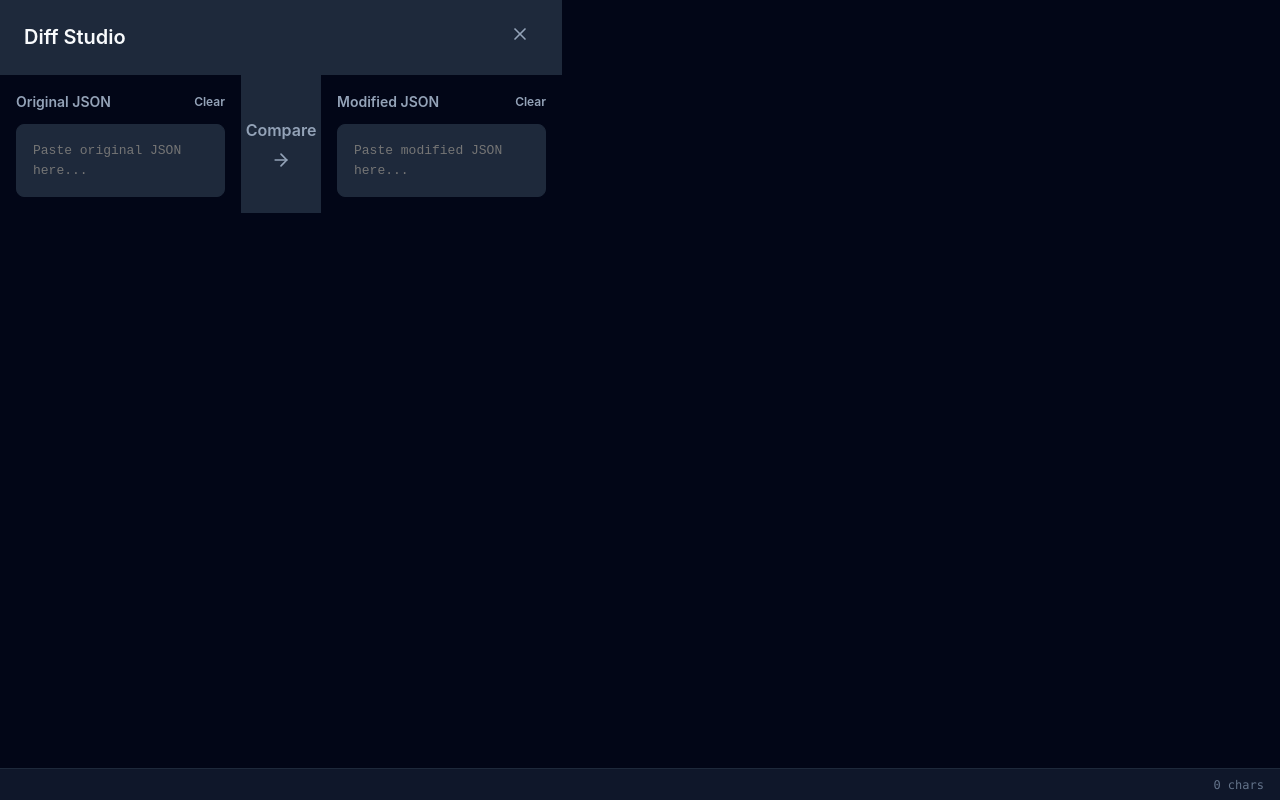
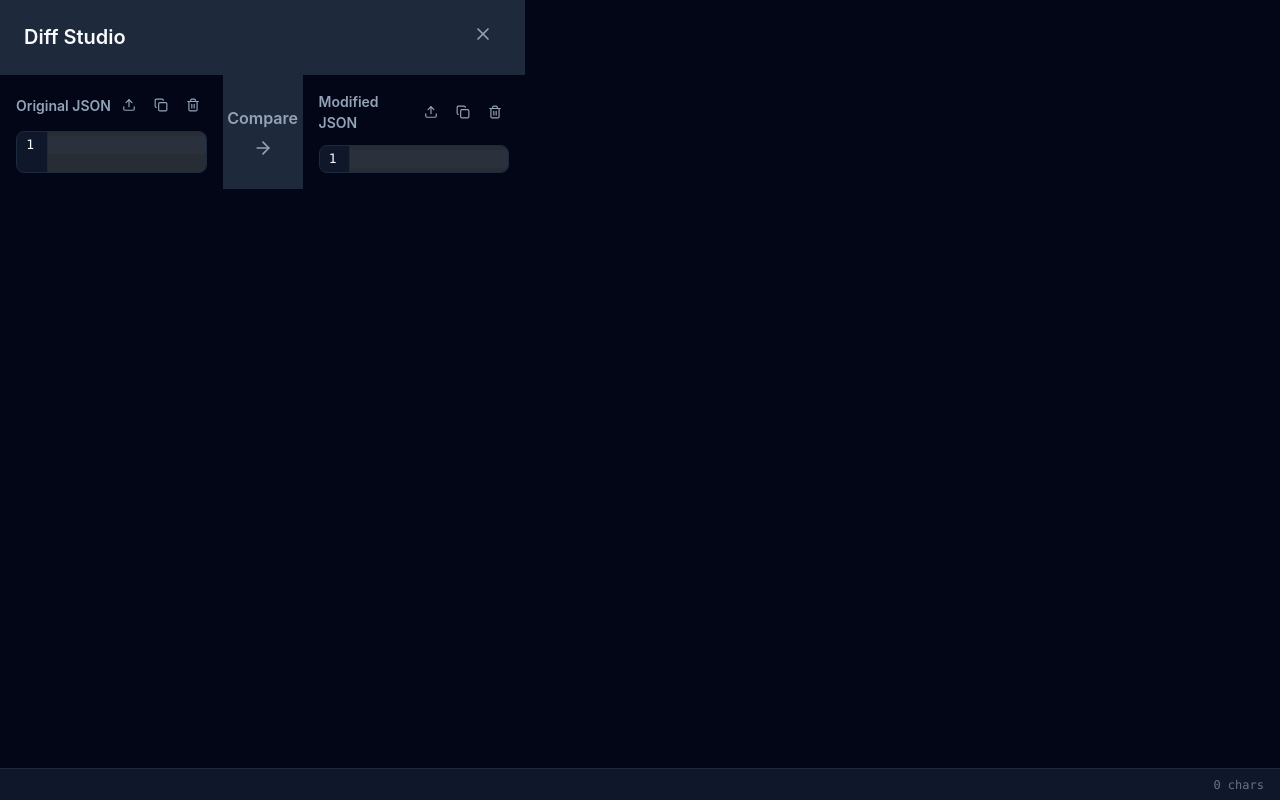
Before and after one commit to tejus07/JSON-Studio, a React (Vite) app: page / in a window 1280 px wide. Both pictures are taken after a click on the button "Diff". Built offline with nearby package versions, Linux system fonts and the light colour scheme.

Commit message:
feat: add rich input editors and file uploads to diff view

```diff
--- a/src/components/DiffView/DiffView.module.css
+++ b/src/components/DiffView/DiffView.module.css
@@ -106,35 +106,36 @@
     color: var(--text-muted);
 }
 
-.clearBtn {
-    background: transparent;
-    border: none;
-    color: var(--text-muted);
-    font-size: 12px;
-    cursor: pointer;
+.paneActions {
+    display: flex;
+    gap: 4px;
 }
 
-.clearBtn:hover {
-    color: var(--color-danger);
+.iconBtn {
+    display: flex;
+    align-items: center;
+    justify-content: center;
+    padding: 6px;
+    background: transparent;
+    border: 1px solid transparent;
+    border-radius: 4px;
+    color: var(--text-muted);
+    cursor: pointer;
+    transition: all 0.2s;
 }
 
-.textarea {
+.iconBtn:hover {
+    background: var(--bg-hover);
+    color: var(--text-main);
+    border-color: var(--border-subtle);
+}
+
+.editorContainer {
     flex: 1;
-    width: 100%;
-    resize: none;
-    background: var(--bg-surface);
+    overflow: hidden;
     border: 1px solid var(--border-subtle);
     border-radius: 8px;
-    padding: 16px;
-    color: var(--text-main);
-    font-family: 'JetBrains Mono', monospace;
-    font-size: 13px;
-    line-height: 1.5;
-    outline: none;
-}
-
-.textarea:focus {
-    border-color: var(--color-primary);
+    background: var(--bg-panel);
 }
 
 .actionColumn {
--- a/src/components/DiffView/DiffView.tsx
+++ b/src/components/DiffView/DiffView.tsx
@@ -1,7 +1,9 @@
-import { useEffect, useState } from 'react';
-import { X, ArrowRight, ArrowLeft } from 'lucide-react';
+import { useRef, useEffect, useState } from 'react';
+import { X, ArrowRight, ArrowLeft, Upload, Copy, Trash2 } from 'lucide-react';
 import { DiffEditor } from '../DiffEditor/DiffEditor';
+import { Editor } from '../Editor/Editor';
 import { useJsonStore } from '../../store/useJsonStore';
+import { toast } from 'sonner';
 import styles from './DiffView.module.css';
 
 interface DiffViewProps {
@@ -10,12 +12,29 @@ interface DiffViewProps {
 
 export function DiffView({ onClose }: DiffViewProps) {
     const [step, setStep] = useState<'input' | 'result'>('input');
-    const { diffLeft, diffRight, setDiffLeft, setDiffRight } = useJsonStore();
+    const { diffLeft, diffRight, setDiffLeft, setDiffRight, theme } = useJsonStore();
+
+    const leftFileRef = useRef<HTMLInputElement>(null);
+    const rightFileRef = useRef<HTMLInputElement>(null);
 
     // Reset step on mount
     useEffect(() => {
         setStep('input');
     }, []);
+
+    const handleFileUpload = (e: React.ChangeEvent<HTMLInputElement>, side: 'left' | 'right') => {
+        const file = e.target.files?.[0];
+        if (!file) return;
+
+        const reader = new FileReader();
+        reader.onload = (event) => {
+            const content = event.target?.result as string;
+            if (side === 'left') setDiffLeft(content);
+            else setDiffRight(content);
+            toast.success(`Loaded ${file.name}`);
+        };
+        reader.readAsText(file);
+    };
 
     // Close on Escape key
     useEffect(() => {
@@ -50,17 +69,29 @@ export function DiffView({ onClose }: DiffViewProps) {
             <div className={styles.content}>
                 {step === 'input' ? (
                     <div className={styles.inputStage}>
+                        <input type="file" ref={leftFileRef} onChange={(e) => handleFileUpload(e, 'left')} hidden accept=".json" />
+                        <input type="file" ref={rightFileRef} onChange={(e) => handleFileUpload(e, 'right')} hidden accept=".json" />
+
                         <div className={styles.inputPane}>
                             <div className={styles.paneHeader}>
-                                <span>Original JSON</span>
-                                <button onClick={() => setDiffLeft('')} className={styles.clearBtn}>Clear</button>
+                                <div className={styles.paneTitle}>
+                                    <span>Original JSON</span>
+                                </div>
+                                <div className={styles.paneActions}>
+                                    <button onClick={() => leftFileRef.current?.click()} className={styles.iconBtn} title="Upload File">
+                                        <Upload size={14} />
+                                    </button>
+                                    <button onClick={() => navigator.clipboard.writeText(diffLeft)} className={styles.iconBtn} title="Copy">
+                                        <Copy size={14} />
+                                    </button>
+                                    <button onClick={() => setDiffLeft('')} className={styles.iconBtn} title="Clear">
+                                        <Trash2 size={14} />
+                                    </button>
+                                </div>
                             </div>
-                            <textarea
-                                className={styles.textarea}
-                                value={diffLeft}
-                                onChange={(e) => setDiffLeft(e.target.value)}
-                                placeholder="Paste original JSON here..."
-                            />
+                            <div className={styles.editorContainer}>
+                                <Editor initialValue={diffLeft} onChange={setDiffLeft} theme={theme} />
+                            </div>
                         </div>
 
                         <div className={styles.actionColumn}>
@@ -76,15 +107,24 @@ export function DiffView({ onClose }: DiffViewProps) {
 
                         <div className={styles.inputPane}>
                             <div className={styles.paneHeader}>
-                                <span>Modified JSON</span>
-                                <button onClick={() => setDiffRight('')} className={styles.clearBtn}>Clear</button>
+                                <div className={styles.paneTitle}>
+                                    <span>Modified JSON</span>
+                                </div>
+                                <div className={styles.paneActions}>
+                                    <button onClick={() => rightFileRef.current?.click()} className={styles.iconBtn} title="Upload File">
+                                        <Upload size={14} />
+                                    </button>
+                                    <button onClick={() => navigator.clipboard.writeText(diffRight)} className={styles.iconBtn} title="Copy">
+                                        <Copy size={14} />
+                                    </button>
+                                    <button onClick={() => setDiffRight('')} className={styles.iconBtn} title="Clear">
+                                        <Trash2 size={14} />
+                                    </button>
+                                </div>
                             </div>
-                            <textarea
-                                className={styles.textarea}
-                                value={diffRight}
-                                onChange={(e) => setDiffRight(e.target.value)}
-                                placeholder="Paste modified JSON here..."
-                            />
+                            <div className={styles.editorContainer}>
+                                <Editor initialValue={diffRight} onChange={setDiffRight} theme={theme} />
+                            </div>
                         </div>
                     </div>
                 ) : (
```
